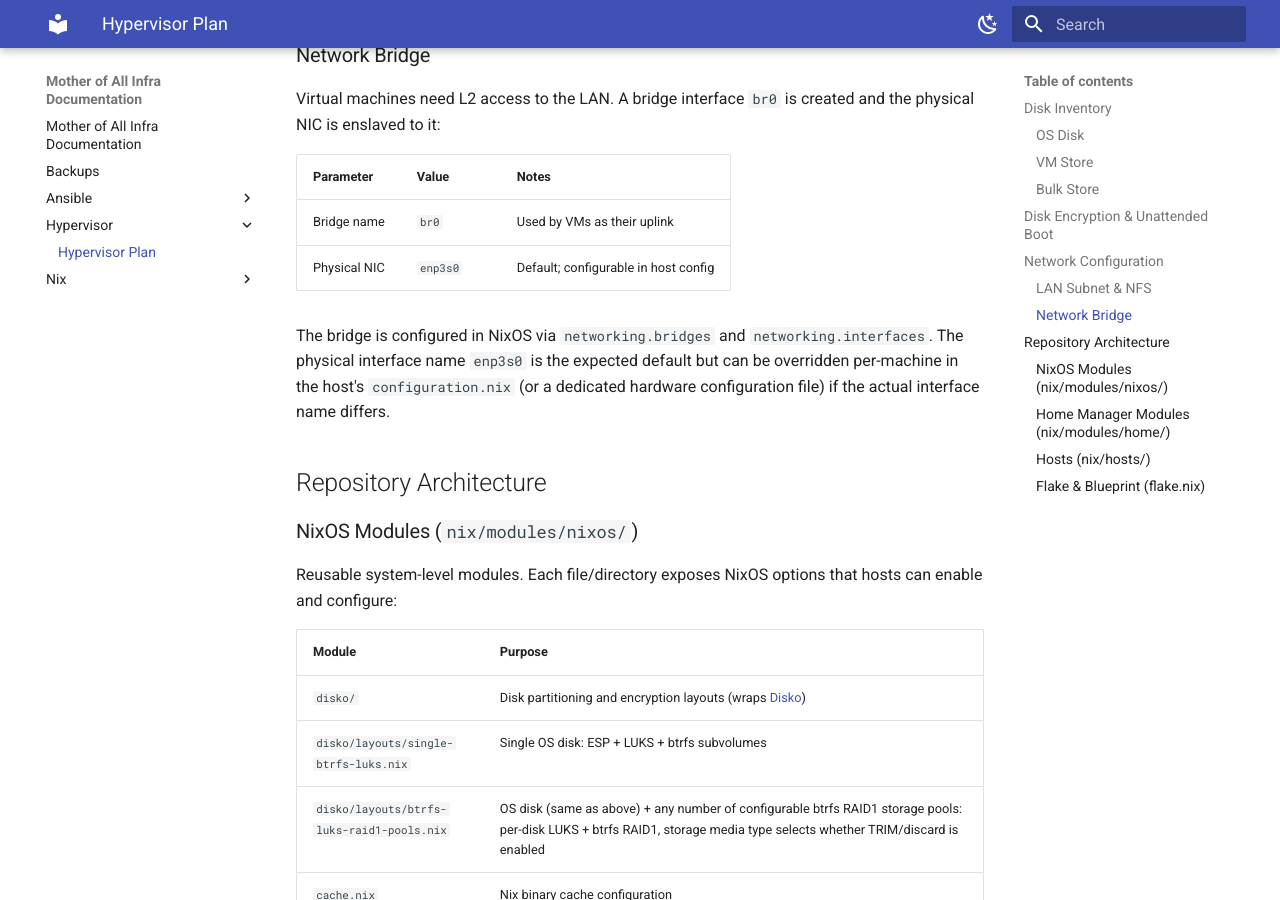
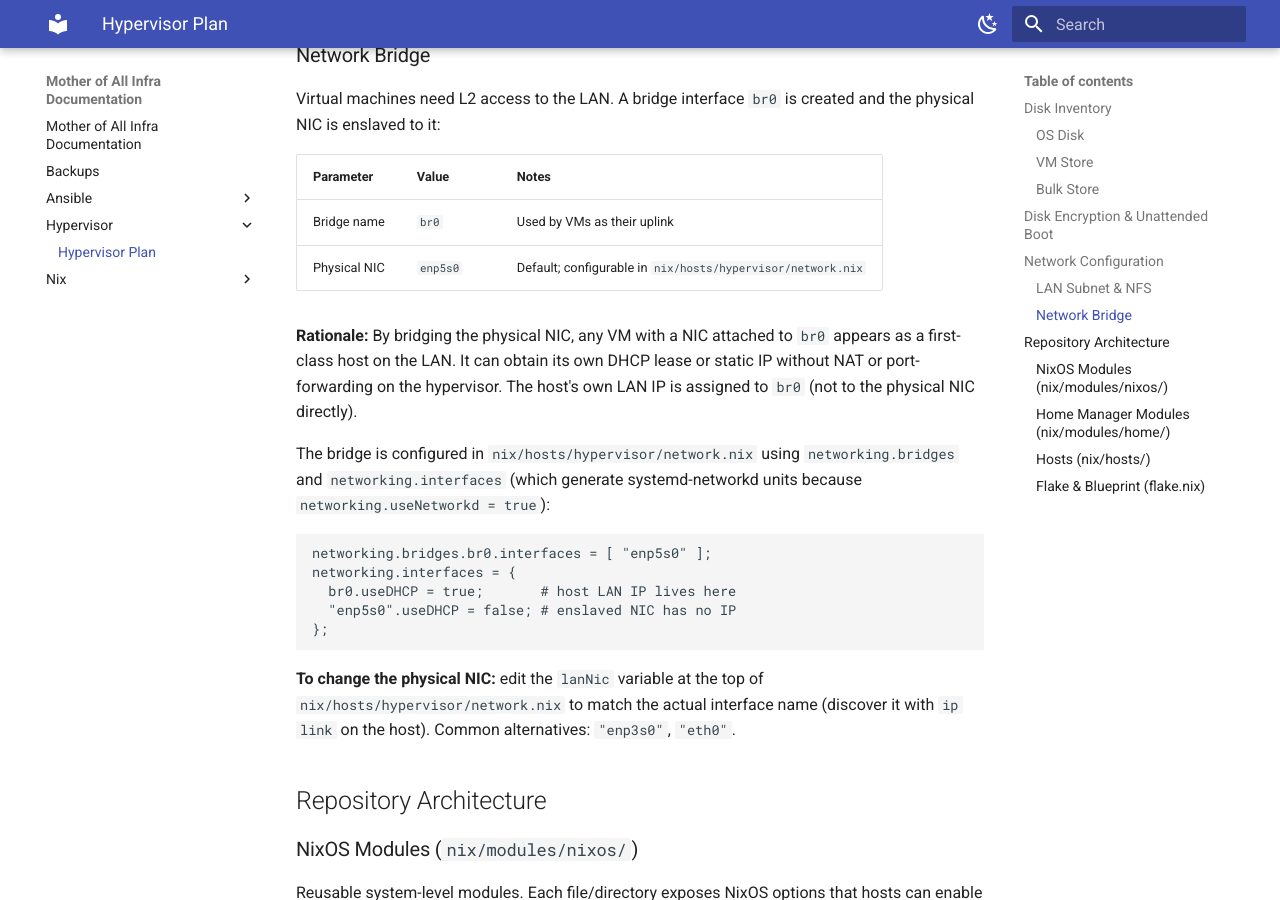
Before and after one commit to snyssen/mother-of-all-infra, an MkDocs documentation site: the page built from docs/hypervisor/plan.md, in a window 1280 px wide and 900 px high, scrolled down 1936 px. Built offline with MkDocs 1.6.1 and Material for MkDocs 9.7.7, drawn with Linux system fonts in a browser that asks for light colours.

Commit message:
hypervisor: add br0 bridge networking (enp5s0 enslaved, DHCP on bridge) (#118)
* Initial plan

* feat(hypervisor): configure br0 bridge with enp5s0 enslaved, IP on bridge

Co-authored-by: snyssen <36501744+snyssen@users.noreply.github.com>

---------

Co-authored-by: copilot-swe-agent[bot] <198982749+Copilot@users.noreply.github.com>
Co-authored-by: snyssen <36501744+snyssen@users.noreply.github.com>

````diff
--- a/docs/hypervisor/plan.md
+++ b/docs/hypervisor/plan.md
@@ -63,9 +63,21 @@ Virtual machines need L2 access to the LAN. A bridge interface `br0` is created
 | Parameter | Value | Notes |
 |-----------|-------|-------|
 | Bridge name | `br0` | Used by VMs as their uplink |
-| Physical NIC | `enp3s0` | Default; configurable in host config |
+| Physical NIC | `enp5s0` | Default; configurable in `nix/hosts/hypervisor/network.nix` |
 
-The bridge is configured in NixOS via `networking.bridges` and `networking.interfaces`. The physical interface name `enp3s0` is the expected default but can be overridden per-machine in the host's `configuration.nix` (or a dedicated hardware configuration file) if the actual interface name differs.
+**Rationale:** By bridging the physical NIC, any VM with a NIC attached to `br0` appears as a first-class host on the LAN. It can obtain its own DHCP lease or static IP without NAT or port-forwarding on the hypervisor. The host's own LAN IP is assigned to `br0` (not to the physical NIC directly).
+
+The bridge is configured in `nix/hosts/hypervisor/network.nix` using `networking.bridges` and `networking.interfaces` (which generate systemd-networkd units because `networking.useNetworkd = true`):
+
+```nix
+networking.bridges.br0.interfaces = [ "enp5s0" ];
+networking.interfaces = {
+  br0.useDHCP = true;       # host LAN IP lives here
+  "enp5s0".useDHCP = false; # enslaved NIC has no IP
+};
+```
+
+**To change the physical NIC:** edit the `lanNic` variable at the top of `nix/hosts/hypervisor/network.nix` to match the actual interface name (discover it with `ip link` on the host). Common alternatives: `"enp3s0"`, `"eth0"`.
 
 ## Repository Architecture
 
````
Also changed, not shown: 2 other files.
